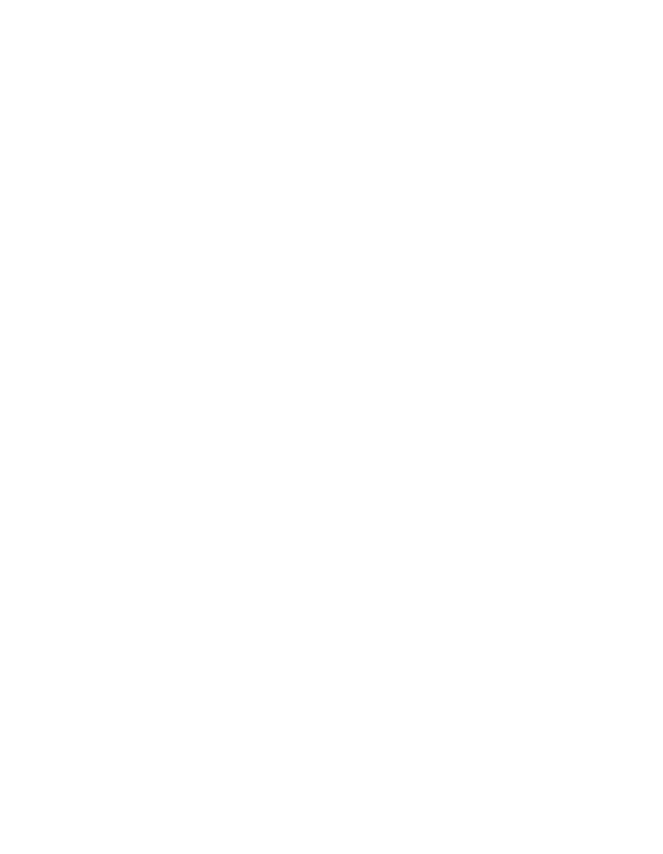
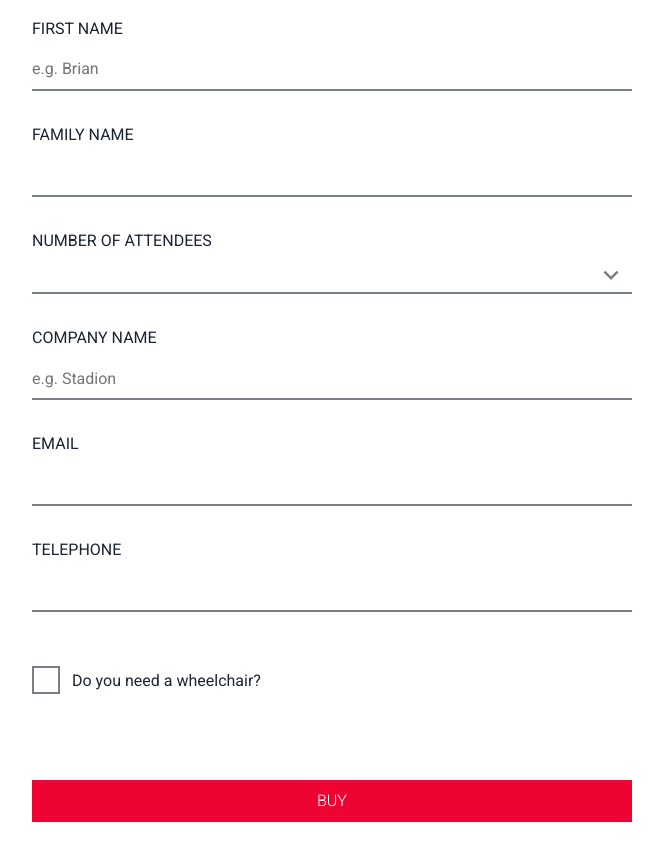
Before and after one commit to RPlaha0390/js-form, a website built with webpack: page src/index.html in a window 1280 px wide. Shown: the whole page, without its empty margins (308-971 px from the left). Before the commit the page ends 800 px from the top, so only its background shows below. Built offline with nearby package versions, Linux system fonts and the light colour scheme.

Commit message:
Develop all form inputs

```diff
--- a/src/index.html
+++ b/src/index.html
@@ -14,6 +14,48 @@
     <link rel="stylesheet" href="../dist/bundle.css" />
   </head>
   <body>
-    <div id="app"></div>
+    <div id="app">
+      <form id="form">
+        <div class="text-input">
+          <label for="first-name">First name</label>
+          <input id="first-name" type="text" placeholder="e.g. Brian" />
+        </div>
+        <div class="text-input">
+          <label for="family-name">Family name</label>
+          <input id="family-name" type="text" />
+        </div>
+        <div class="select-input">
+          <label for="attendees-number">Number of attendees</label>
+          <select id="attendees-number">
+            <option value="0" selected disabled></option>
+            <option value="1">1</option>
+            <option value="2">2</option>
+            <option value="3">3</option>
+            <option value="4">4</option>
+            <option value="5">5</option>
+            <option value="6">6</option>
+            <option value="7">7</option>
+            <option value="8">8</option>
+          </select>
+        </div>
+        <div class="text-input">
+          <label for="company-name">Company name</label>
+          <input id="company-name" type="text" placeholder="e.g. Stadion" />
+        </div>
+        <div class="text-input">
+          <label for="email">Email</label>
+          <input id="email" type="email" />
+        </div>
+        <div class="text-input mb-50">
+          <label for="tel">Telephone</label>
+          <input id="tel" type="tel" />
+        </div>
+        <div class="checkbox mb-80">
+          <input id="disability" type="checkbox" />
+          <label for="disability"><span>Do you need a wheelchair?</span></label>
+        </div>
+        <button type="submit">Buy</button>
+      </form>
+    </div>
   </body>
 </html>
--- a/src/styles/abstracts/_utils.scss
+++ b/src/styles/abstracts/_utils.scss
@@ -10,10 +10,33 @@
   display: none !important;
 }
 
+.visually-hidden {
+  border: 0;
+  clip: rect(0 0 0 0);
+  height: 1px;
+  margin: -1px;
+  overflow: hidden;
+  padding: 0;
+  position: absolute;
+  width: 1px;
+}
+
 .show {
   display: block !important;
 }
 
-.show-flex {
-  display: flex !important;
+.mb-50 {
+  margin-bottom: 50px !important;
 }
+
+.mb-80 {
+  margin-bottom: 80px !important;
+}
+
+.row {
+  display: flex;
+}
+
+.column-2 {
+  flex: 50%;
+}
--- a/src/styles/abstracts/_variables.scss
+++ b/src/styles/abstracts/_variables.scss
@@ -11,3 +11,6 @@ $dark-blue: rgba(26, 36, 52, 1);
 $light: 300;
 $normal: 400;
 $bold: 700;
+
+/*** Media ***/
+$breakpoint-lg-phone: 568px;
--- a/src/styles/components/_button.scss
+++ b/src/styles/components/_button.scss
@@ -0,0 +1,37 @@
+button {
+  display: block;
+  margin: 0 0 12px;
+  background-color: $red;
+  border: none;
+  color: $white;
+  font-weight: $light;
+  padding: 12px 20px;
+  width: 100%;
+  text-transform: uppercase;
+  transition: background 0.3s ease-out;
+
+  &.icon-only {
+    padding: 12px 14px;
+  }
+
+  &:hover,
+  &:focus {
+    opacity: 0.8;
+    cursor: pointer;
+    outline: 4px solid transparent;
+  }
+}
+
+button[data-icon] {
+  &:before {
+    @extend .icon;
+    content: attr(data-icon);
+    margin: -3px 0 0 -6px;
+    padding-right: 8px;
+  }
+
+  &.icon-only:before {
+    padding: 0;
+    margin: 0;
+  }
+}
--- a/src/styles/components/_form.scss
+++ b/src/styles/components/_form.scss
@@ -0,0 +1,132 @@
+label {
+  display: block;
+  margin: 0 0 12px;
+}
+
+/*** Checkbox ***/
+.checkbox {
+  position: relative;
+
+  label {
+    cursor: pointer;
+    min-height: 18px;
+    padding: 10px 0 10px 40px;
+
+    &:before {
+      content: '';
+      border: 2px solid $gray;
+      height: 24px;
+      left: 0;
+      position: absolute;
+      top: 4px;
+      width: 24px;
+    }
+  }
+
+  input {
+    @extend .visually-hidden;
+
+    &:focus ~ label:before {
+      border-color: $black;
+    }
+  }
+}
+
+.checkbox {
+  label:after {
+    @extend .icon;
+    content: 'done';
+    left: 1px;
+    position: absolute;
+    top: 5px;
+    font-size: 26px !important;
+    color: $red;
+    transform: scale(0);
+    transition: all 0.3s cubic-bezier(0.175, 0.885, 0.32, 1.275);
+  }
+  input:checked ~ label:after {
+    transform: scale(1);
+  }
+}
+
+/*** Text Input ***/
+.text-input {
+  font-size: 16px;
+  margin-bottom: 35px;
+
+  label {
+    text-transform: uppercase;
+  }
+
+  input {
+    border-top: 0;
+    border-right: 0;
+    border-bottom: 2px solid $gray;
+    border-left: 0;
+    display: block;
+    padding: 10px 0;
+    width: 100%;
+
+    &:focus {
+      outline: 2px solid transparent;
+      border-color: $black;
+    }
+  }
+}
+
+/*** Select Input ***/
+.select-input {
+  position: relative;
+  margin-bottom: 35px;
+
+  label {
+    text-transform: uppercase;
+  }
+
+  &:focus-within {
+    &:after {
+      color: $red;
+    }
+  }
+
+  &:before {
+    bottom: 0;
+    content: '';
+    height: 34px;
+    pointer-events: none;
+    position: absolute;
+    right: 0;
+    width: 36px;
+  }
+
+  &:after {
+    @extend .icon;
+    bottom: 4px;
+    color: $gray;
+    content: 'keyboard_arrow_down';
+    pointer-events: none;
+    position: absolute;
+    right: 6px;
+  }
+
+  select {
+    border-top: 0;
+    border-right: 0;
+    border-bottom: 2px solid $gray;
+    border-left: 0;
+    border-radius: 0;
+    cursor: pointer;
+    display: block;
+    outline: 0;
+    padding: 6px 0;
+    background-color: transparent;
+    -webkit-appearance: none;
+    -moz-appearance: none;
+    appearance: none;
+    width: 100%;
+
+    &:focus {
+      border-color: $black;
+    }
+  }
+}
--- a/src/styles/components/_icons.scss
+++ b/src/styles/components/_icons.scss
@@ -0,0 +1,15 @@
+.icon {
+  direction: ltr;
+  display: inline-block;
+  font-family: 'Material Icons';
+  font-weight: normal;
+  font-style: normal;
+  font-size: 30px;
+  line-height: 1;
+  letter-spacing: normal;
+  text-transform: none;
+  vertical-align: middle;
+  white-space: nowrap;
+  word-wrap: normal;
+  -webkit-font-smoothing: antialiased;
+}
```
Also changed, not shown: 1 other file.
